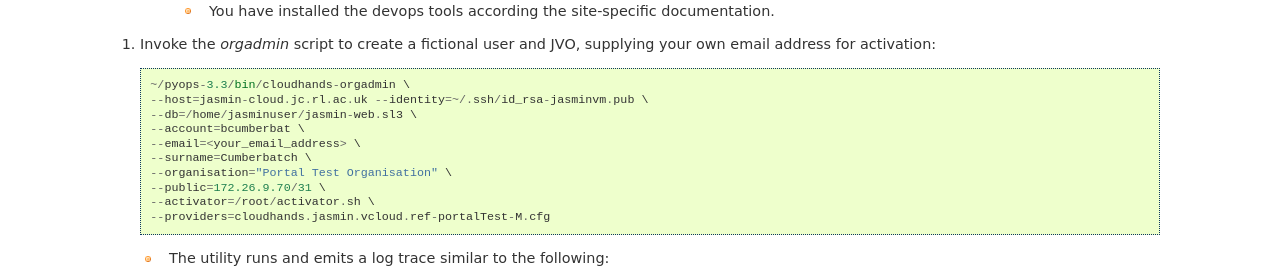
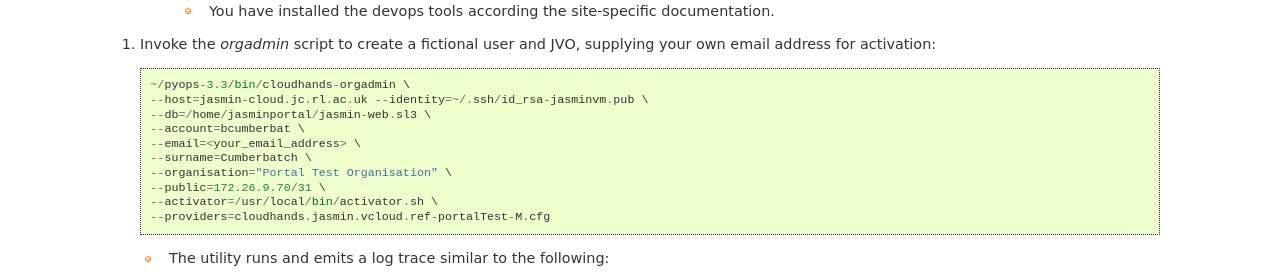
Before and after one commit to cedadev/cloudhands-ops, a Sphinx documentation site: the page built from cloudhands/ops/doc/tst-integration.rst, in a window 1280 px wide and 900 px high, scrolled down 743 px. Shown: the part 152-432 px from the top of the window. Built offline with Sphinx 7.4.7, drawn with Linux system fonts in a browser that asks for light colours.

Commit message:
Fixes to integration test. Updated LDAP package. Upversion.

```diff
--- a/cloudhands/ops/doc/tst-integration.rst
+++ b/cloudhands/ops/doc/tst-integration.rst
@@ -54,13 +54,13 @@ created along with its administrator account.
 
         ~/pyops-3.3/bin/cloudhands-orgadmin \
         --host=jasmin-cloud.jc.rl.ac.uk --identity=~/.ssh/id_rsa-jasminvm.pub \
-        --db=/home/jasminuser/jasmin-web.sl3 \
+        --db=/home/jasminportal/jasmin-web.sl3 \
         --account=bcumberbat \
         --email=<your_email_address> \
         --surname=Cumberbatch \
         --organisation="Portal Test Organisation" \
         --public=172.26.9.70/31 \
-        --activator=/root/activator.sh \
+        --activator=/usr/local/bin/activator.sh \
         --providers=cloudhands.jasmin.vcloud.ref-portalTest-M.cfg
 
    * The utility runs and emits a log trace similar to the following::
```
Also changed, not shown: 5 other files.
